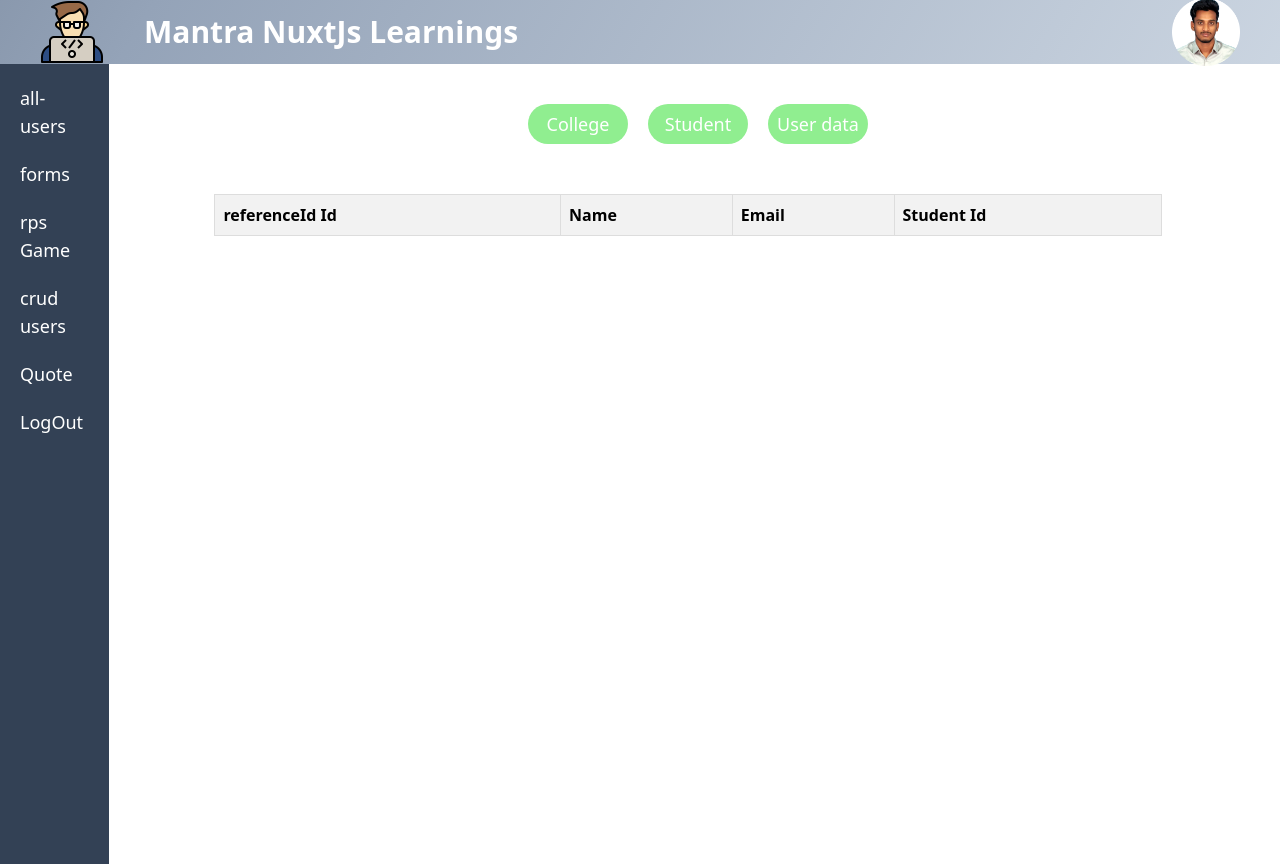
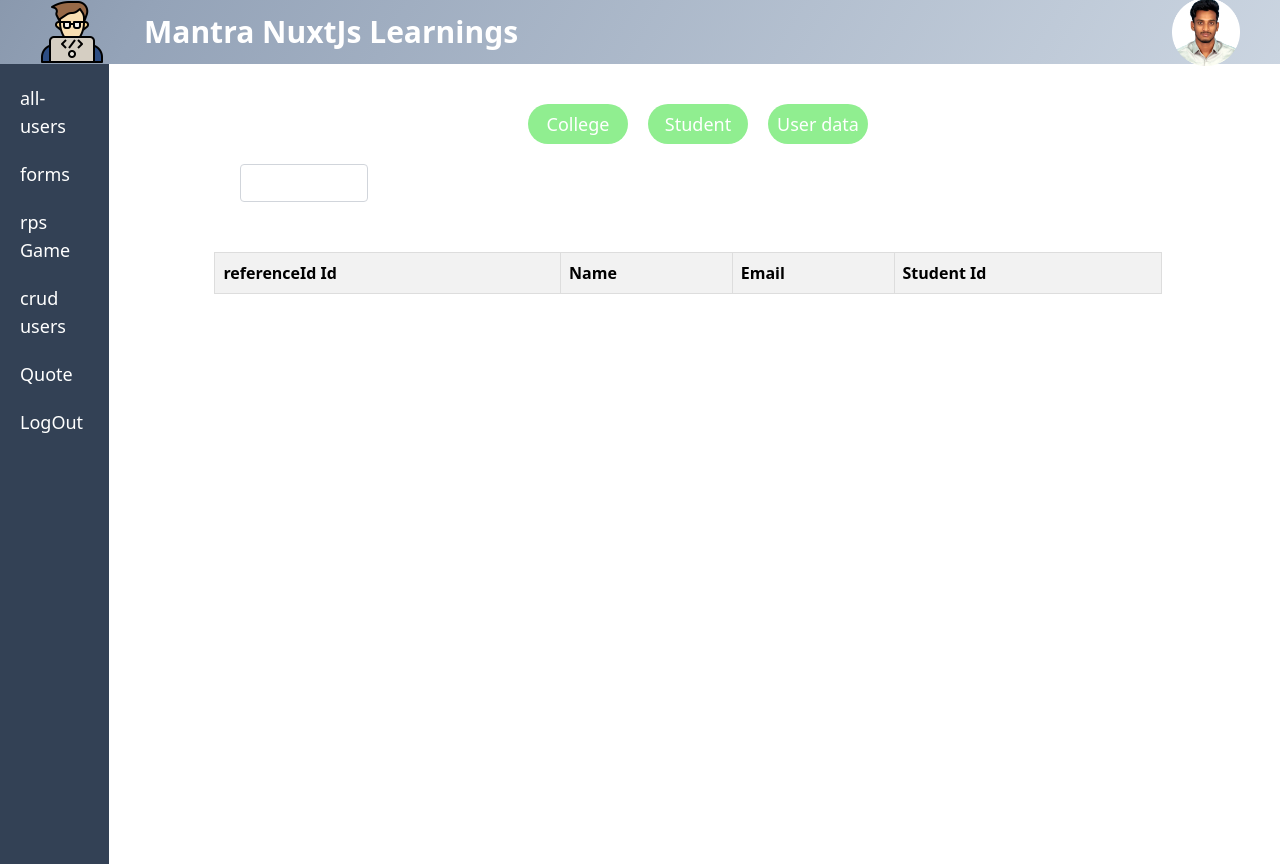
Before and after one commit to sudheer-bub-io/mantra-nuxt, a Nuxt app: page /forms in a window 1280 px wide. Both pictures are taken after a click on the button "User data". Built offline with nearby package versions, Linux system fonts and the light colour scheme.

Commit message:
made changes in forms page

```diff
--- a/components/Tablecomponent.vue
+++ b/components/Tablecomponent.vue
@@ -15,7 +15,7 @@ console.log(userData.storedData)
         </thead>
         <tbody>
           <tr v-for="(item, index) in userData.storedData" :key="index">
-            <td>{{ item.referenceId }}</td>
+            <td>{{ item.query }}</td>
             <td>{{ item.name }}</td>
             <td>{{ item.email }}</td>
             <td>{{ item.studentId }}</td>
--- a/pages/forms.vue
+++ b/pages/forms.vue
@@ -21,6 +21,7 @@ const showEnterdedData = ref(false);
 const storedData = ref([]);
 const studentData = ref([]);
 const button = "submit";
+const selectedForm = ref(null);
 
 const userSubmitedForm = ref(null);
 
@@ -29,18 +30,14 @@ function toggleState(target) {
   coll.value = target === 'coll' ? !coll.value : false;
   stud.value = target === 'stud' ? !stud.value : false;
   showEnterdedData.value = target === 'showData' ? !showEnterdedData.value : false;
-
-  if(target==='showData'){
-    console.log("Hello I am from Plugin ")
-    getStoredData(userSubmitedForm);
-  }
 }
 
-function getStoredData(value) {
-  console.log(value.value)
-  const data = localStorage.getItem('CollegeData');
+const handleFormChange = () => {
+  console.log('Selected Form:', selectedForm.value);
+  const data = localStorage.getItem(selectedForm.value);
+  console.log(data);
   storedData.value = JSON.parse(data) || [];
-}
+};
 
 const updateFieldValue = (fieldName, value) => {
   const field = studentDataForm.value.find(f => f.name === fieldName);
@@ -57,7 +54,7 @@ const updateFieldValue2 = (fieldName, value) => {
 };
 
 const handleFormSubmit = (formD, message) => {
-  userSubmitedForm.value=message;
+  userSubmitedForm.value = message;
   const isValid = $checkInputFeild(formD);
   if (isValid) {
     if (message == 'studentForm') {
@@ -82,7 +79,7 @@ const handleFormSubmit = (formD, message) => {
   }
 }
 
-onMounted(() => {});
+onMounted(() => { });
 
 const filteredData = computed(() => {
   return storedData.value.filter(item => (item['reference Id'] || '').trim() !== '');
@@ -103,8 +100,8 @@ onMounted(() => {
       </div>
       <div v-if="coll">
         <form @submit.prevent="handleFormSubmit">
-          <LoginRegister :fields="formsData.collegeData" @updateFieldValue="updateFieldValue2" @onSubmit="handleFormSubmit"
-            :submitButtonText="button" :formMessage="college" :errors="errors" />
+          <LoginRegister :fields="formsData.collegeData" @updateFieldValue="updateFieldValue2"
+            @onSubmit="handleFormSubmit" :submitButtonText="button" :formMessage="college" :errors="errors" />
         </form>
       </div>
       <div v-if="stud">
@@ -114,7 +111,13 @@ onMounted(() => {
         </form>
       </div>
       <div v-if="showEnterdedData">
-
+        <div class="relative inline-block ml-36">
+          <select v-model="selectedForm" @change="handleFormChange"
+            class="block appearance-none w-32 bg-white border border-gray-300 text-gray-700 py-2 px-4 rounded leading-tight focus:outline-none focus:border-blue-500">
+            <option value="StudentData">Student Form</option>
+            <option value="CollegeData">College Form</option>
+          </select>
+        </div>
         <Tablecomponent :storedData="storedData" />
       </div>
     </div>
--- a/pages/userAuthentication/login.vue
+++ b/pages/userAuthentication/login.vue
@@ -6,23 +6,24 @@
 </template>
 
 <script setup>
-import { ref } from 'vue';
+import { ref, onMounted } from 'vue';
 import { AccessFormData } from '../stores/formsData';
 import { useToast } from 'vue-toastification';
 import 'vue-toastification/dist/index.css';
 
-
 const toast = useToast();
 const store = AccessFormData();
 const logindata = ref(store.loginData);
-const Login = "Login"
-const message = "Login to Your Account "
+const Login = "Login";
+const message = "Login to Your Account ";
 const { $checkInputFeild } = useNuxtApp();
 
 const updateFieldValue = (fieldName, value) => {
-  const field = logindata.value.find(f => f.name === fieldName);
-  if (field) {
-    field.value = value;
+  if (logindata.value) {
+    const field = logindata.value.find(f => f.name === fieldName);
+    if (field) {
+      field.value = value;
+    }
   }
 };
 
@@ -40,6 +41,5 @@ const handleFormSubmit = (formData) => {
       toast.error('InValid Login Credentials');
     }
   }
-
 };
 </script>
--- a/stores/formsData.js
+++ b/stores/formsData.js
@@ -53,10 +53,10 @@ export const AccessFormData = defineStore('accessFormData', () => {
           console.error(`Invalid formType: ${formType}`);
         }
       },
+      checkLogin: (username, password) => {
+        return userData.data['registeredUsers'].find(user => user.username === username && user.password === password);
+      },
 
-    checkLogin: (username, password) => {
-      return userData.registeredUsers.find(user => user.username === username && user.password === password);
-    },
   };
 
   userData.initialize();
```
